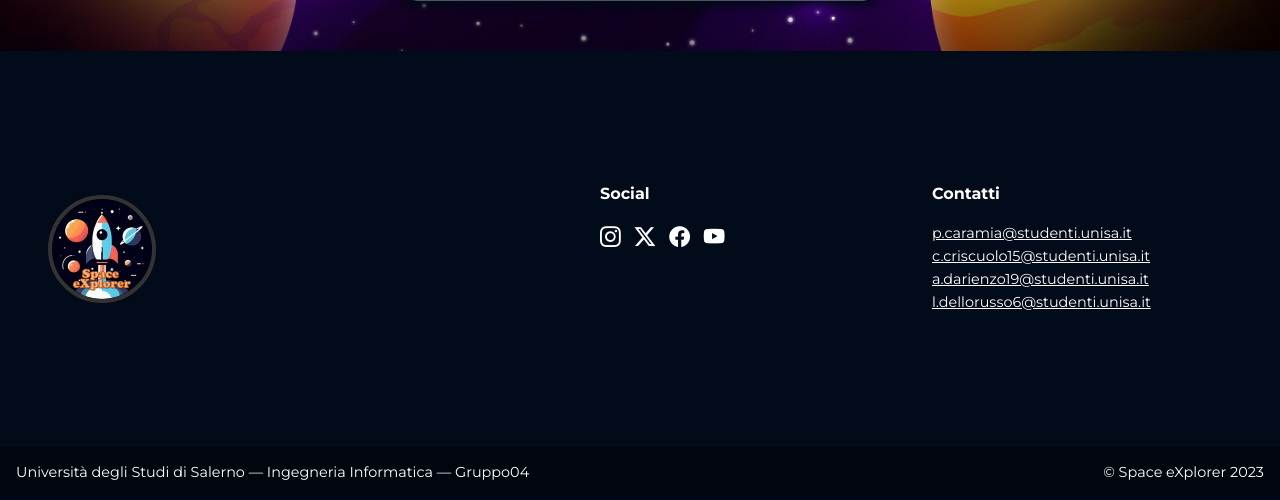
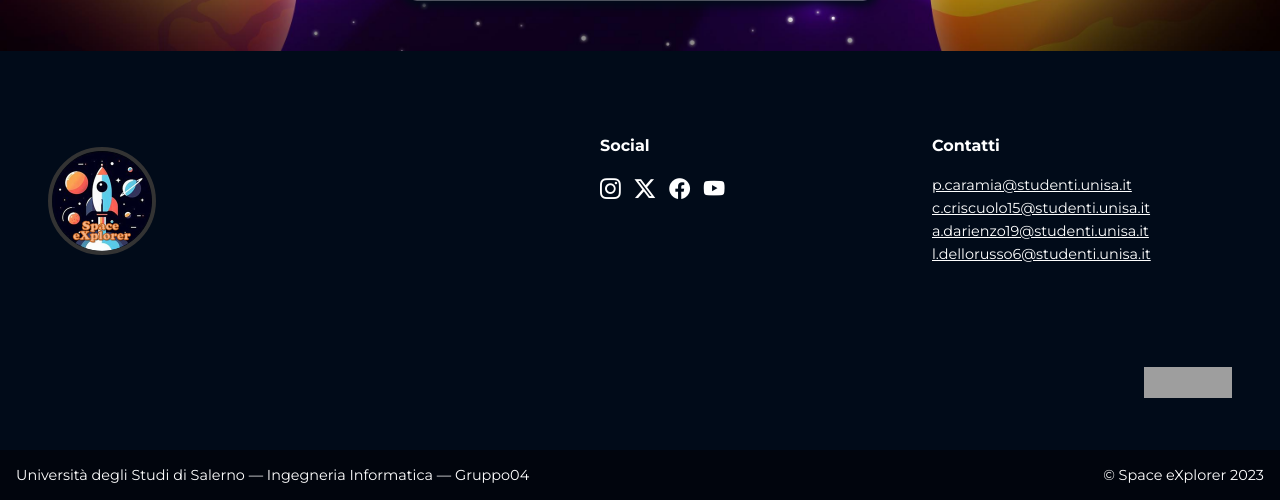
Before and after one commit to luca-software-developer/Space-eXplorer, a PHP site: page /login.php in a window 1280 px wide. Shown: the part 776-1276 px from the top of the page. Run offline with PHP 8.4, Linux system fonts and the light colour scheme; grey boxes are pictures that could not be loaded.

Commit message:
W3C Markup Validation

```diff
--- a/css/footer.css
+++ b/css/footer.css
@@ -5,7 +5,7 @@ footer {
 
 .main-footer {
     display: flex;
-    padding-block: 6rem;
+    padding-block: 3rem;
 }
 
 .info-footer {
@@ -73,3 +73,15 @@ footer #footer-logo {
 span.copyright {
     float: right;
 }
+
+.validation-section {
+    margin-right: 3rem;
+    margin-bottom: 3rem;
+    text-align: right;
+}
+
+.valid-css {
+    border: 0;
+    width: 88px;
+    height: 31px;
+}
--- a/footer.php
+++ b/footer.php
@@ -1,7 +1,6 @@
 <footer>
     <div class="main-footer">
-        <img id="footer-logo" src="img/footer.png" alt="Space eXplorer" title="Space eXplorer" width="100"
-            height="100" />
+        <img id="footer-logo" src="img/footer.png" alt="Space eXplorer" title="Space eXplorer" width="100" height="100" />
         <div class="social-section">
             <h4>Social</h4>
             <div class="social-bar">
@@ -21,6 +20,13 @@
             </ul>
         </div>
     </div>
+    <div class="validation-section">
+        <p>
+            <a target="_blank" href="http://jigsaw.w3.org/css-validator/check/referer">
+                <img class="valid-css" src="http://jigsaw.w3.org/css-validator/images/vcss" alt="CSS Valido!" />
+            </a>
+        </p>
+    </div>
     <div class="info-footer">
         Università degli Studi di Salerno — Ingegneria Informatica — Gruppo04 <span class="copyright">&copy; Space
             eXplorer
```
